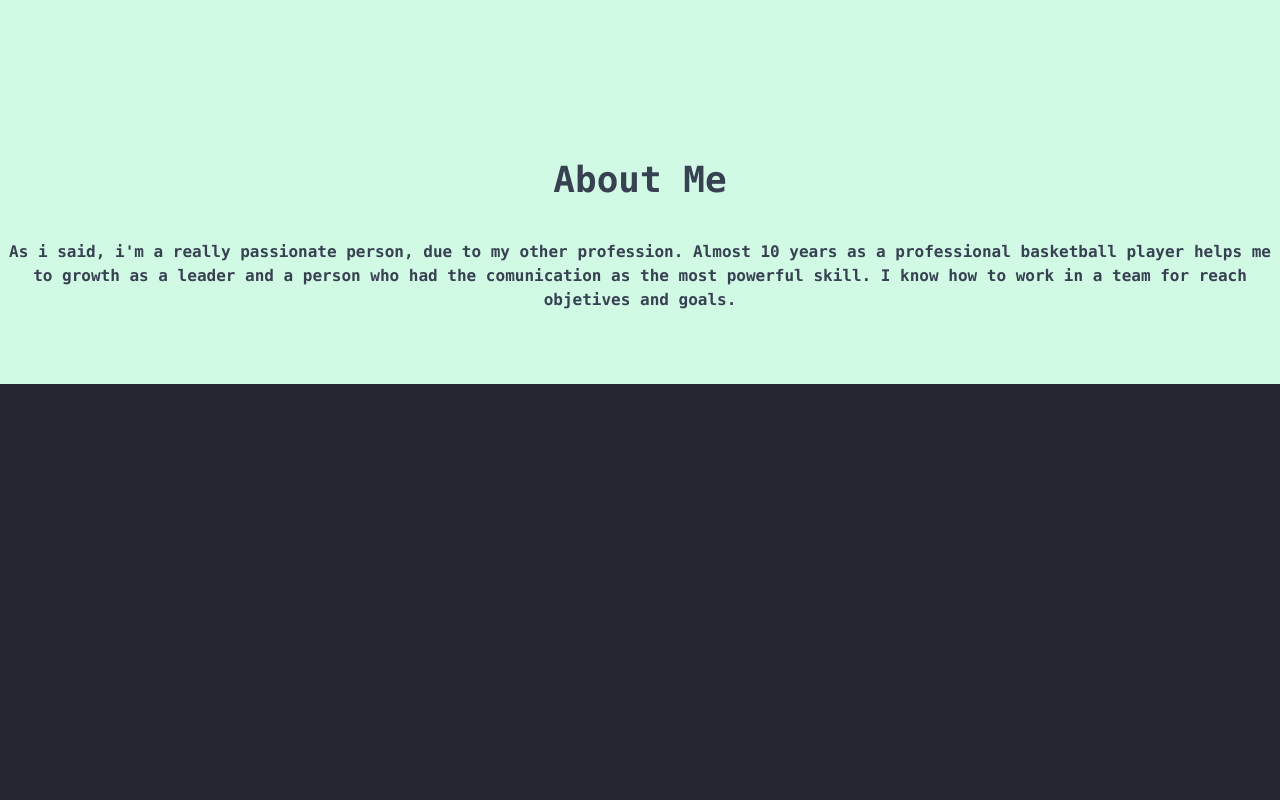
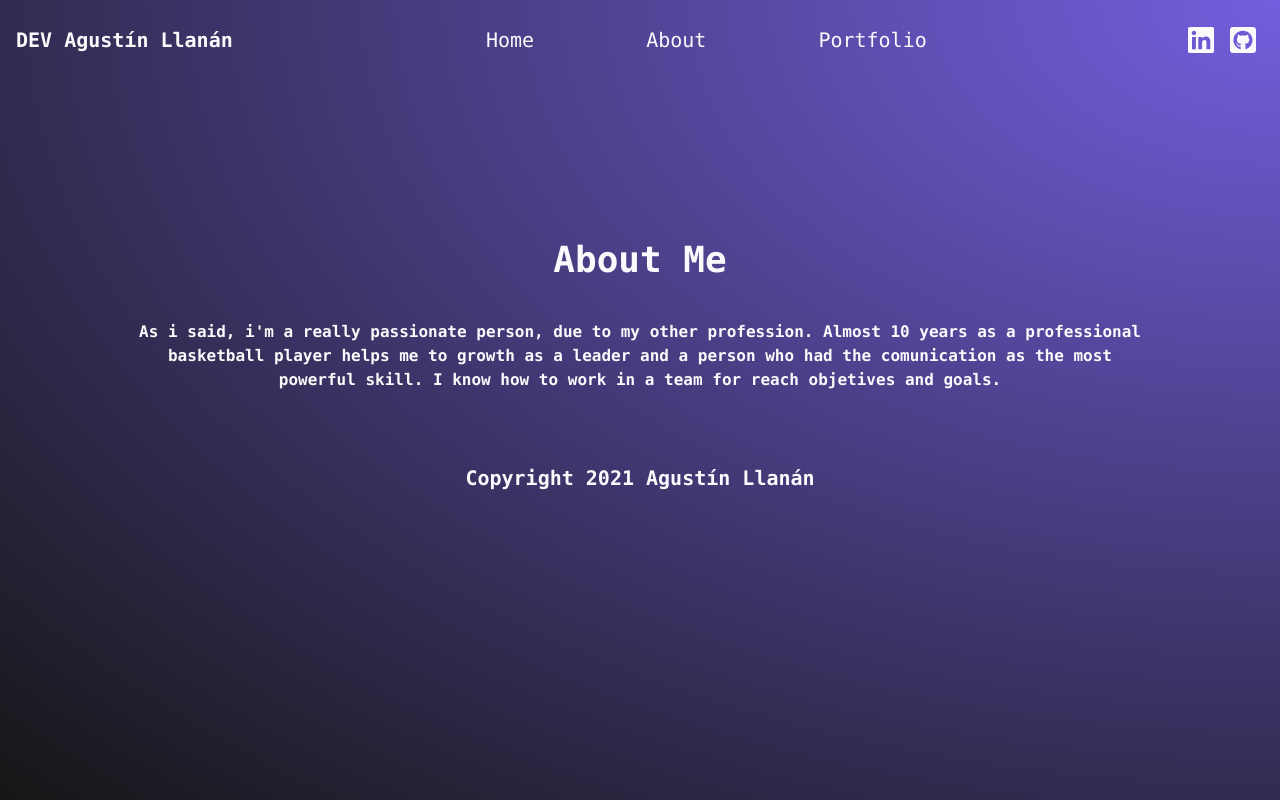
Before and after one commit to agusllanan/porfolio-gatsby, a Gatsby site: page /about in a window 1280 px wide. Built offline with nearby package versions, Linux system fonts and the light colour scheme; Gatsby itself is replaced by a stand-in of ours.

Commit message:
Nuevos avances en el proyecto

```diff
--- a/gatsby-config.js
+++ b/gatsby-config.js
@@ -15,4 +15,9 @@ module.exports = {
   }
 ],
   plugins: [`gatsby-plugin-fontawesome-css`],
+  siteMetadata: {
+    title: 'Dev Agustín Llanán',
+    description: 'This is the site of Agustín Llanán, Full Stack Developer',
+    copyright:'This website is Copyright (c) Agustín Llanán'
+  }
 }
--- a/package.json
+++ b/package.json
@@ -15,6 +15,11 @@
   },
   "dependencies": {
     "@fortawesome/fontawesome-free": "^5.15.3",
+    "@fortawesome/fontawesome-svg-core": "^1.2.35",
+    "@fortawesome/free-brands-svg-icons": "^5.15.3",
+    "@fortawesome/free-regular-svg-icons": "^5.15.3",
+    "@fortawesome/free-solid-svg-icons": "^5.15.3",
+    "@fortawesome/react-fontawesome": "^0.1.14",
     "gatsby": "^3.6.2",
     "gatsby-plugin-fontawesome-css": "^1.1.0",
     "react": "^17.0.1",
--- a/src/components/Layout.js
+++ b/src/components/Layout.js
@@ -2,12 +2,16 @@ import React from 'react'
 import NavBar from './NavBar'
 
 
-
-export default function Layout() {
+export default function Layout({ children }) {
     return (
         <div className="layout">
             <NavBar />
-            <div className="content"> </div>
+            <div className="content">
+            { children }
+            </div>
+            <footer>
+                <p className="text-gray-50 font-mono font-black text-xl text-center">Copyright 2021 Agustín Llanán</p>
+            </footer>
         </div>
     )
 }
--- a/src/components/NavBar.js
+++ b/src/components/NavBar.js
@@ -1,22 +1,24 @@
 import React from 'react'
 import { Link } from 'gatsby'
-
+import { FontAwesomeIcon } from "@fortawesome/react-fontawesome"
+import { faLinkedin, faGithubSquare } from "@fortawesome/free-brands-svg-icons"
 
 export default function NavBar (){
     return (
-        <nav className="flex flex-row  p-6 flex-nowrap space-x-10">
-            <div className="Nombre flex-1">
-            <h1 className="text-green-100"> Agustín Llanán </h1>
+        <nav className="flex flex-none flex-row p-4 flex-nowrap space-x-10 items-center justify-between">
+            <div className="Nombre">
+            <h1 className="text-gray-50 text-xl font-mono font-black self-stretch"> DEV Agustín Llanán </h1>
             </div>
-            <div className="links flex-1 text-center space-x-28">
-                <Link to="/" className="text-green-100 "> Home </Link>
-                <Link to="/about" className="text-green-100 "> About </Link>
-                <Link to="/projects" className="text-green-100 "> Portfolio </Link>
+            <div className="links flex text-center space-x-28 text-xl items-center flex-row flex-nowrap self-stretch ">
+                <Link to="/" className="text-gray-50 font-mono hover:text-green-100 transition ease-out duration-500"> Home </Link>
+                <Link to="/about" className="text-gray-50 font-mono hover:text-green-100 transition ease-out duration-500"> About </Link>
+                <Link to="/projects" className="text-gray-50 font-mono hover:text-green-100 transition ease-out duration-500"> Portfolio </Link>
             </div>
-            <div className="profiles flex-1">
-                <Link to="https://www.linkedin.com/in/agust%C3%ADn-llan%C3%A1n/"
-                    className="text-green-100" ><i class="fab fa-linkedin"></i></Link>
-                <Link to="https://github.com/agusllanan" className="text-green-100"><i class="fab fa-github-square" ></i></Link>
+            <div className="profiles">
+                <Link to="https://www.linkedin.com/in/agust%C3%ADn-llan%C3%A1n/">
+                    <FontAwesomeIcon icon= {faLinkedin} size="2x" className="text-gray-50 px-2 text-5xl"/></Link>
+                <Link to="https://github.com/agusllanan">
+                    <FontAwesomeIcon icon= {faGithubSquare} size="2x" className="text-gray-50 px-2 text-5xl text-center" /></Link>
             </div>
         </nav>
     )
--- a/src/pages/404-.js
+++ b/src/pages/404-.js
@@ -1,10 +1,13 @@
 import React from 'react'
+import Layout from '../components/Layout'
 
 export default function NotFound () {
     return (
-        <div>
-            <h2> 404 </h2>
-            <p>Sorry, that page doesn´t exist</p>
-        </div>
+        <Layout>
+            <div>
+                <h2> 404 </h2>
+                <p>Sorry, that page doesn´t exist</p>
+            </div>
+        </Layout>
     )
 }
--- a/src/pages/about.js
+++ b/src/pages/about.js
@@ -1,14 +1,17 @@
 import React from 'react'
+import Layout from '../components/Layout'
 
 export default function about () {
     return (
-        <div>
-            <section className="Hero">
-                <div className="bg-green-100 h-96 flex flex-col ">
-                    <h1 className="font-mono font-black text-4xl mt-40  text-gray-700 text-center"> About Me</h1>
-                    <p className="font-mono font-black text-gray-700 mt-10 text-center" > As i said, i'm a really passionate person, due to my other profession. Almost 10 years as a professional basketball player helps me to growth as a leader and a person who had the comunication as the most powerful skill. I know how to work in a team for reach objetives and goals. </p>
-                </div>
-            </section>
-        </div>
+        <Layout>
+            <div>
+                <section className="Hero">
+                    <div className=" h-96 flex flex-col ">
+                        <h1 className="font-mono font-black text-4xl mt-40  text-gray-50 text-center"> About Me</h1>
+                        <p className="font-mono font-black text-gray-50 mt-10 text-center w-4/5 place-self-center" > As i said, i'm a really passionate person, due to my other profession. Almost 10 years as a professional basketball player helps me to growth as a leader and a person who had the comunication as the most powerful skill. I know how to work in a team for reach objetives and goals. </p>
+                    </div>
+                </section>
+            </div>
+        </Layout>
     )
 }
--- a/src/pages/index.js
+++ b/src/pages/index.js
@@ -1,14 +1,25 @@
 import React from "react"
-import NavBar from "../components/NavBar"
+import Layout from "../components/Layout"
 
 export default function Home () {
   return (
-        <section className="Hero">
-          <NavBar />
-          <div className="bg-green-100 h-96 flex flex-col rounded-b-2xl">
-            <h1 className="font-mono font-black text-2xl mt-40  text-gray-700 2xl: text-center"> Hi, i'm Agustin Llanán</h1>
-            <h2 className="font-mono font-black text-gray-700 m-3 text-center" > A creative and passionate Full Stack developer based in Argentina. </h2>
-          </div>
-        </section>
+        <Layout>
+          <section className="Hero">
+            <div className="">
+              <div className=" w-6/12 flex flex-col justify-center">
+              <h1 className="pt-28 font-mono font-black text-4xl text-gray-50 2xl: text-center antialiased">
+                Hi, lets build the <span className="text-green-200">FUTURE</span>
+                </h1>
+              <h2 className="font-mono p-11 font-black text-gray-50 m-3 text-center text-xl  antialiased" > A creative and passionate Full Stack developer based in Argentina. </h2>
+              <button className = "flex justify-center border-2 bg-gray-50 border-green-50 rounded-xl p-2 px-8 text-purple-700  backdrop-filter backdrop-blur shadow-lg w-3/12 hover:bg-gray-200 hover:text-purple-700 transition ease-out duration-500">Let's talk!</button>
+              </div>
+              </div>
+              <div className="w-6/12">
+              <div>
+                  {/* --img-- */}
+              </div>
+            </div>
+          </section>
+        </Layout>
         )
 }
--- a/src/pages/projects/index.js
+++ b/src/pages/projects/index.js
@@ -1,11 +1,13 @@
 import React from 'react'
+import Layout from '../../components/Layout'
 
 export default function projects () {
     return (
-        <div>
-            <h1>
-                Portfolio
-            </h1>
-        </div>
+        <Layout>
+            <div className = "h-96 rounded-b-2xl grid-cols-2">
+                <h2 className = "font-mono font-black text-4xl mt-40  text-gray-50 text-center "> Portfolio </h2>
+                <h3 className = "font-mono font-black text-gray-50 m-3 text-center"> Projects & Websites I've Created </h3>
+            </div>
+        </Layout>
     )
 }
--- a/src/styles/tailwind.css
+++ b/src/styles/tailwind.css
@@ -2,7 +2,21 @@
 @tailwind components;
 @tailwind utilities;
 
+
+*{
+    margin: 0;
+    padding: 0;
+    text-decoration: none;
+    /* color: whitesmoke; */
+}
+
+html, body {
+    min-height: 100%;
+}
+
+
 body {
-    background-color: #242632;
-    align-items: center;
+    background: rgb(115,94,221);
+    background: radial-gradient(at top right, rgba(115,94,221,1) 0%, rgba(22,22,22,1) 100%);
+    background-repeat: no-repeat;
 }
```
Also changed, not shown: src/components/Cards.js (added), 1 other file.
